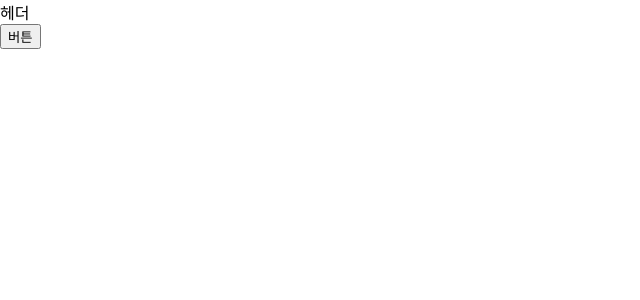
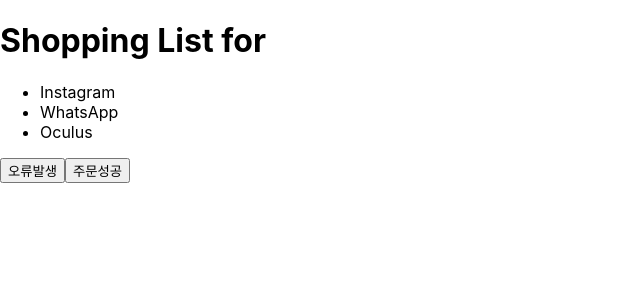
Before and after one commit to 10hajin15/react, a React (Create React App) app: page / in a window 1280 px wide. Shown: the top 300 px of the page, without its empty margins (0-640 px from the left). Built offline with nearby package versions, Linux system fonts and the light colour scheme; the HTML template or start-up script is replaced by a standard one.

Commit message:
Dialog 구현

```diff
--- a/public/index.html
+++ b/public/index.html
@@ -7,5 +7,6 @@
   </head>
   <body>
     <div id="root"></div>
+    <div id="dialog"></div>
   </body>
 </html>
--- a/src/App.jsx
+++ b/src/App.jsx
@@ -1,70 +1,13 @@
 import React from "react";
-import { getComponentName } from "./shared/lib/utils";
+import MainPage from "./pages/MainPage";
+import * as MyLayout from "./MyLayout"
 
 const App = () => {
   return (
-    <>
-      <EnhancedHeader />
-      <EnhancedButton />
-    </>
+    <MyLayout.Layout>
+      <MainPage />
+    </MyLayout.Layout>
   );
 };
 
 export default App;
-
-// [고차 컴포넌트]
-// 컴포넌트가 마운트 될 때 기록한다
-// 버튼 컴포넌트를 클릭할 때 기록한다
-// class Header extends React.Component {
-//   componentDidMount() {
-//     console.log("[Header] 마운트");
-//   }
-
-//   render() {
-//     return <header>Header</header>;
-//   }
-// }
-
-// class Button extends React.Component {
-//   componentDidMount() {
-//     console.log("[Button] 마운트");
-//   }
-
-//   handleClick = () => {
-//     console.log("[Button] 클릭");
-//   };
-
-//   render() {
-//     return <button onClick={this.handleClick}>버튼</button>;
-//   }
-// }
-
-
-
-const withLogging = (WrappedComponent) => {
-  function log(message) {
-    console.log(`[${getComponentName(WrappedComponent)}] ${message}`);
-  }
-
-  class WithLogging extends React.Component {
-    render() {
-      const enhancedProps = { log };
-      return <WrappedComponent {...this.props} {...enhancedProps} />;
-    }
-
-    componentDidMount() {
-      log("마운트");
-    }
-  }
-
-  return WithLogging;
-};
-
-const Header = () => <header>헤더</header>
-const Button = ({log}) => {
-  const handleClick = () => log('클릭')
-  return <button onClick={handleClick}>버튼</button>
-}
-
-const EnhancedHeader = withLogging(Header)
-const EnhancedButton = withLogging(Button)
--- /dev/null
+++ b/src/MyLayout.jsx
@@ -0,0 +1,69 @@
+import React from "react";
+import ReactDOM from "react-dom";
+import Dialog from "./components/Dialog";
+import Backdrop from "./components/Backdrop";
+import { getComponentName } from "./shared/lib/utils";
+
+export const layoutContext = React.createContext({});
+layoutContext.displayName = "LayoutContext";
+
+export class Layout extends React.Component {
+  constructor(props) {
+    super(props);
+    this.state = {
+      dialog: null,
+    };
+    this.setDialog = this.setDialog.bind(this);
+  }
+
+  setDialog(dialog) {
+    this.setState({ dialog });
+  }
+
+  render() {
+    const value = {
+      dialog: this.state.dialog,
+      setDialog: this.setDialog,
+    };
+    return (
+      <layoutContext.Provider value={value}>
+        {this.props.children}
+      </layoutContext.Provider>
+    );
+  }
+}
+
+export const withLayout = (WrappedComponent) => {
+  const WithLayout = (props) => (
+    <layoutContext.Consumer>
+      {({ dialog, setDialog }) => {
+        const openDialog = setDialog;
+        const closeDialog = () => setDialog(null);
+        const startLoading = (message) =>
+          openDialog(<Dialog>{message}</Dialog>);
+
+        const finishLoading = closeDialog;
+        const enhancedProps = {
+          dialog,
+          openDialog,
+          closeDialog,
+          startLoading,
+          finishLoading,
+        };
+
+        return <WrappedComponent {...props} {...enhancedProps} />;
+      }}
+    </layoutContext.Consumer>
+  );
+  WithLayout.displayName = `WithLayout(${getComponentName(WrappedComponent)})`;
+  return WithLayout;
+};
+
+export const DialogContainer = withLayout(
+  ({ dialog }) =>
+    dialog &&
+    ReactDOM.createPortal(
+      <Backdrop>{dialog}</Backdrop>,
+      document.querySelector("#dialog")
+    )
+);
--- /dev/null
+++ b/src/components/Backdrop.jsx
@@ -0,0 +1,2 @@
+const Backdrop = ({ children }) => <div className="Backdrop">{children}</div>;
+export default Backdrop;
--- /dev/null
+++ b/src/components/Dialog.jsx
@@ -0,0 +1,31 @@
+import React from "react";
+
+class Dialog extends React.Component {
+  constructor(props) {
+    super(props);
+    this.footerRef = React.createRef();
+  }
+
+  componentDidMount() {
+    if (!this.footerRef.current) return;
+    const buttons = Array.from(
+      this.footerRef.current.querySelectorAll("button")
+    );
+    if (buttons.length === 0) return;
+    const activeButton = buttons[buttons.length - 1];
+    activeButton.focus();
+  }
+
+  render() {
+    const { header, children, footer } = this.props;
+    return (
+      <div className="Dialog">
+        {header && <header>{header}</header>}
+        <main>{children}</main>
+        {footer && <footer ref={this.footerRef}>{footer}</footer>}
+      </div>
+    );
+  }
+}
+
+export default Dialog;
--- /dev/null
+++ b/src/components/ErrorDialog.jsx
@@ -0,0 +1,13 @@
+import Dialog from "./Dialog";
+import * as MyLayout from "../MyLayout";
+
+const ErrorDialog = ({ closeDialog }) => (
+  <Dialog
+    header={<>오류</>}
+    footer={<button onClick={closeDialog}>네, 알겠습니다</button>}
+  >
+    잠시 후 다시 시도해 주세요.
+  </Dialog>
+);
+
+export default MyLayout.withLayout(ErrorDialog);
--- /dev/null
+++ b/src/components/Page.jsx
@@ -0,0 +1,12 @@
+import * as MyLayout from "../MyLayout"
+
+const Page = ({header, children, footer}) => (
+  <div className="Page">
+    <header>{header}</header>
+    <main>{children}</main>
+    <footer>{footer}</footer>
+    <MyLayout.DialogContainer />
+  </div>
+)
+
+export default Page;
--- /dev/null
+++ b/src/components/PaymentSuccessDialog.jsx
@@ -0,0 +1,24 @@
+import Dialog from "./Dialog"
+import * as MyLayout from "../MyLayout"
+
+const PaymentSuccessDialog = ({closeDialog}) => {
+  const handleClick = () => {
+    closeDialog()
+  }
+
+  return (
+    <Dialog
+      header={<>결제 완료</>}
+      footer={
+      <>
+        <button onClick={handleClick}>아니오</button>
+        <button onClick={handleClick}>네</button>
+      </>
+      }
+    >
+      결제가 완료되었습니다.
+    </Dialog>
+  )
+}
+
+export default MyLayout.withLayout(PaymentSuccessDialog)
--- a/src/index.css
+++ b/src/index.css
@@ -11,3 +11,45 @@
   font-family: source-code-pro, Menlo, Monaco, Consolas, 'Courier New',
     monospace;
 }
+
+.MainPage main {
+  padding-bottom: 50px;
+}
+
+.Backdrop {
+  align-items: center;
+  background-color: rgba(0, 0, 0, 0.7);
+  bottom: 0;
+  display: flex;
+  justify-content: center;
+  left: 0;
+  position: fixed;
+  right: 0;
+  top: 0;
+  z-index: 1000;
+}
+
+.Dialog {
+  background-color: #fff;
+  border-radius: 8px;
+  display: flex;
+  flex-flow: column;
+  padding: 16px;
+  position: relative;
+  width: 300px;
+  z-index: 1100;
+}
+.Dialog > header {
+  font-size: 1.3rem;
+  font-weight: 700;
+  padding-bottom: 1rem;
+}
+.Dialog > main {
+  flex: 1 1;
+  max-height: 200px;
+  min-height: 40px;
+  overflow-y: scroll;
+}
+.Dialog > footer {
+  padding-top: 1rem;
+}
--- /dev/null
+++ b/src/pages/MainPage/index.jsx
@@ -0,0 +1,46 @@
+import React from "react";
+import Page from "../../components/Page";
+import * as MyLayout from "../../MyLayout";
+import Dialog from "../../components/Dialog";
+import ErrorDialog from "../../components/ErrorDialog";
+import PaymentSuccessDialog from "../../components/PaymentSuccessDialog";
+
+class MainPage extends React.Component {
+  constructor(props) {
+    super(props)
+    this.clickedError = this.clickedError.bind(this)
+    this.clickedSuccess = this.clickedSuccess.bind(this)
+  }
+
+  clickedError() {
+    const { openDialog } = this.props;
+    openDialog(<ErrorDialog />)
+  }
+
+  clickedSuccess() {
+    const {openDialog} = this.props;
+    openDialog(<PaymentSuccessDialog />)
+  }
+
+  render() {
+    return (
+      <div className="MainPage">
+        <Page header={<h1>Shopping List for {this.props.name}</h1>}>
+          <ul>
+            <li>Instagram</li>
+            <li>WhatsApp</li>
+            <li>Oculus</li>
+          </ul>
+          <button onClick={this.clickedError}>
+            오류발생
+          </button>
+          <button onClick={this.clickedSuccess}>
+            주문성공
+          </button>
+        </Page>
+      </div>
+    );
+  }
+}
+
+export default MyLayout.withLayout(MainPage);
```
